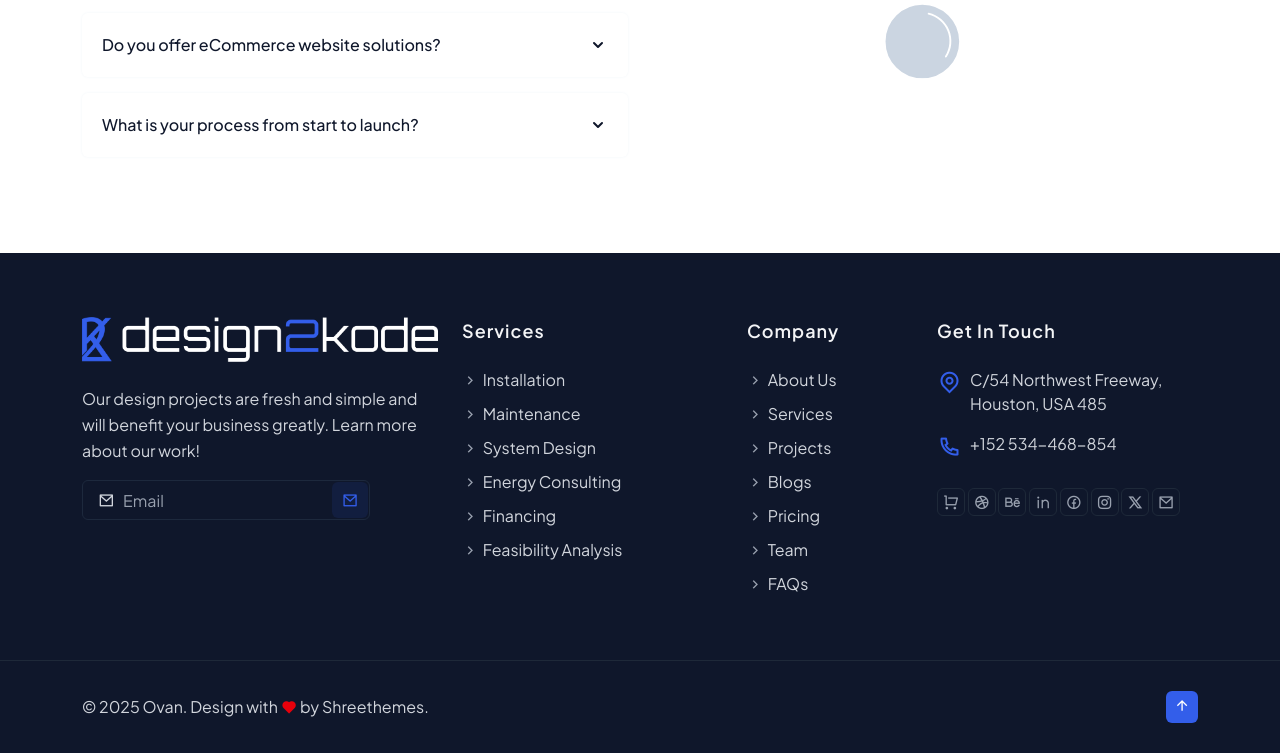
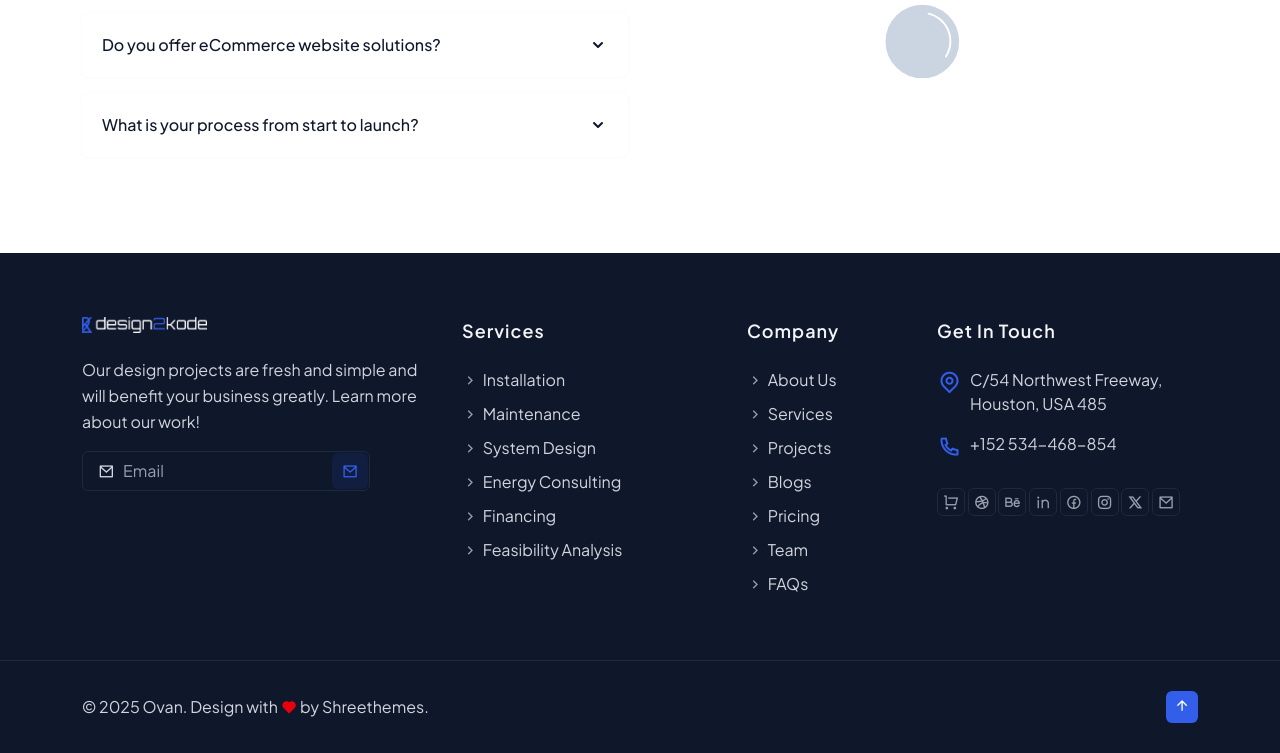
Before and after one commit to mzeeshanh/ovan, a plain HTML site: page aboutus.html in a window 1280 px wide. Shown: the part 4325-5078 px from the top of the page. Drawn offline with Linux system fonts and the light colour scheme.

Commit message:
pages fixed footer left

```diff
--- a/aboutus.html
+++ b/aboutus.html
@@ -394,7 +394,7 @@
 							<div class="grid md:grid-cols-12 grid-cols-1 gap-6">
 								<div class="lg:col-span-4 md:col-span-12">
 									<a href="#" class="text-[22px] focus:outline-none">
-										<img src="assets/images/logo-light.png" alt="">
+										<img src="assets/images/logo-light.png" width="125" alt="">
 									</a>
 									<p class="mt-6 text-gray-300">Our design projects are fresh and simple and will benefit your business greatly. Learn more about our work!</p>
 									<form class="mt-4 max-w-72">
```
Also changed, not shown: blog-detail.html (+1 -2 lines), blogs.html (+1 -2 lines), contactus.html (+1 -1 lines), faqs.html (+1 -1 lines), index.html (+1 -1 lines), portfolio.html (+1 -1 lines), services.html (+1 -1 lines).
